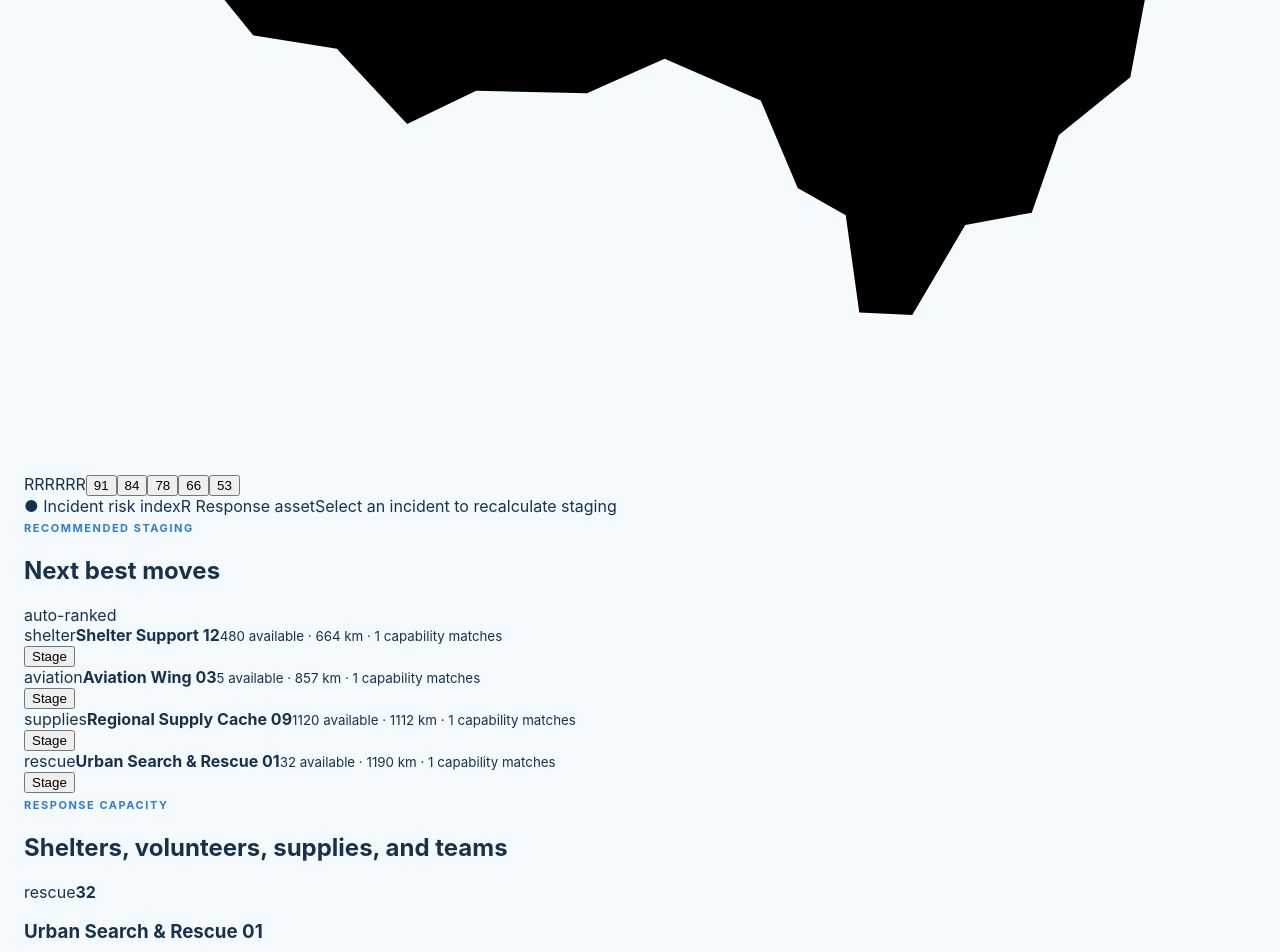
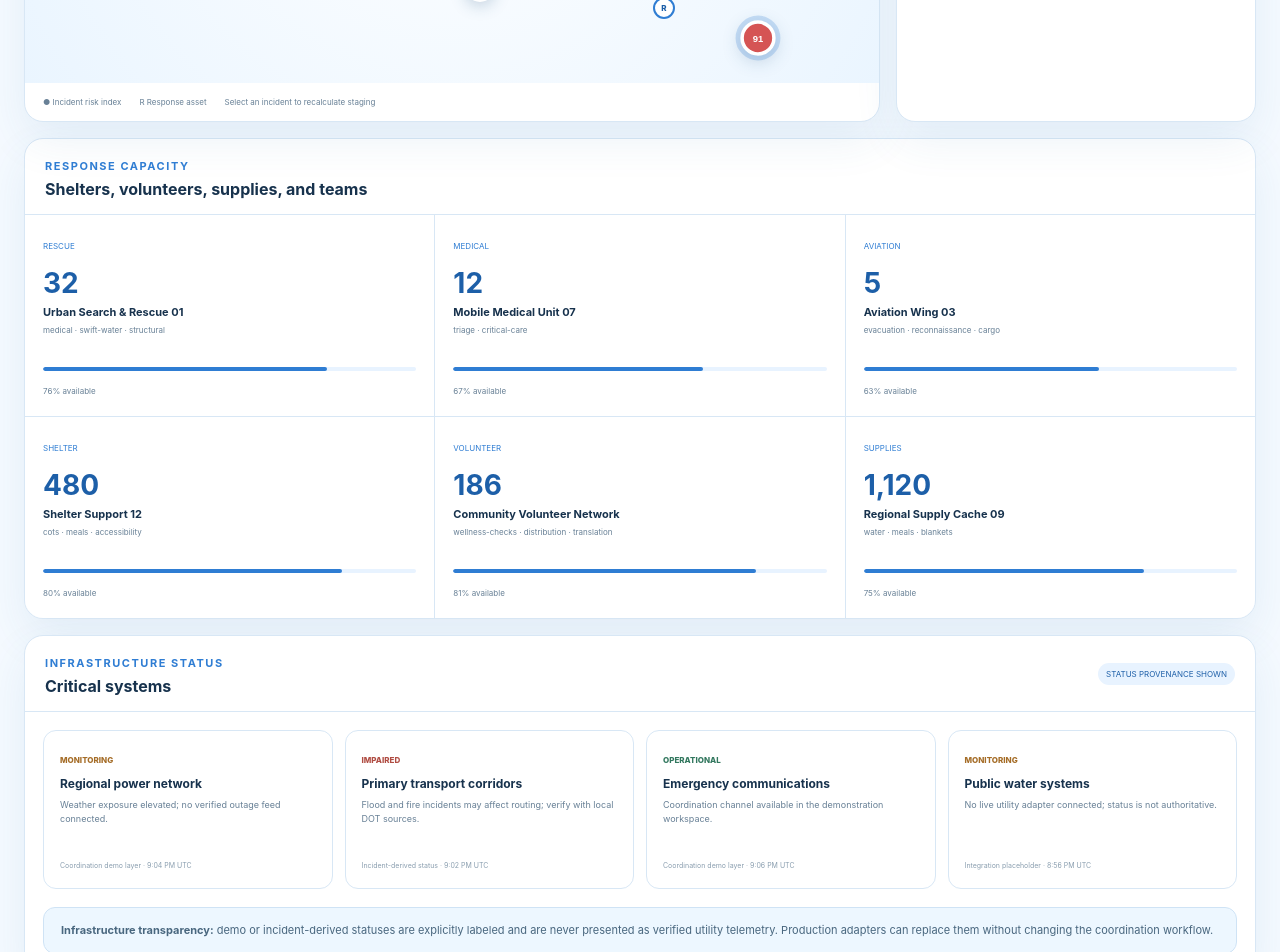
Before and after one commit to mnabid05/crisismesh, a Next.js app in the folder apps/web/: page /operations in a window 1280 px wide. Shown: the part 680-1632 px from the top of the page. Built offline with nearby package versions, Linux system fonts and the light colour scheme; no server answers.

Commit message:
style(operations): clarify live map and capacity views

```diff
--- a/apps/web/app/globals.css
+++ b/apps/web/app/globals.css
@@ -106,6 +106,55 @@ a:focus-visible { outline: 3px solid #8bc4ff; outline-offset: 3px; }
 .resource-grid strong { display: block; margin-top: 26px; }
 .model-grid { grid-template-columns: repeat(2, 1fr); }
 .subpage > .safety-note { margin-top: 24px; }
+.operations-page { padding-top: 46px; }
+.operations-heading { display: flex; justify-content: space-between; gap: 30px; align-items: end; margin-bottom: 25px; }
+.operations-heading h1 { margin: 8px 0; font-size: 40px; letter-spacing: -.045em; }
+.operations-heading p { margin: 0; color: var(--muted); font-size: 13px; }
+.revision-card { min-width: 190px; padding: 15px; border: 1px solid var(--line); border-radius: 15px; background: white; }
+.revision-card span, .revision-card strong { display: block; }
+.revision-card span { color: var(--muted); font-size: 9px; text-transform: uppercase; }
+.revision-card strong { margin: 5px 0 10px; font-size: 24px; }
+.revision-card button, .recommendation-list button { padding: 8px 10px; border: 0; border-radius: 8px; color: white; background: var(--blue); font-size: 9px; font-weight: 700; cursor: pointer; }
+.operations-grid { display: grid; grid-template-columns: minmax(0, 1fr) 360px; gap: 16px; }
+.ops-map-card, .staging-card, .ops-section { overflow: hidden; border: 1px solid var(--line); border-radius: 19px; background: white; box-shadow: var(--shadow); }
+.ops-card-heading { min-height: 70px; display: flex; justify-content: space-between; gap: 15px; align-items: center; padding: 15px 20px; border-bottom: 1px solid var(--line); }
+.ops-card-heading h2 { margin: 5px 0 0; font-size: 16px; }
+.live-badge, .transparency-label { padding: 6px 8px; border-radius: 99px; color: var(--blue-dark); background: var(--sky); font-size: 8px; text-transform: uppercase; }
+.ops-map { height: 430px; position: relative; overflow: hidden; background: radial-gradient(circle at 50% 35%, #fff, #eaf5ff); }
+.ops-map > svg { width: 100%; height: 100%; padding: 45px; }
+.ops-map > svg path { fill: #dceeff; stroke: #a8cae7; stroke-width: 2; }
+.event-pin, .asset-pin { width: 30px; height: 30px; position: absolute; transform: translate(-50%, -50%); display: grid; place-items: center; border-radius: 50%; font-size: 8px; font-weight: 800; }
+.event-pin { border: 3px solid white; color: white; background: #df8c48; box-shadow: 0 4px 15px rgba(42,91,130,.25); cursor: pointer; }
+.event-pin.critical { background: #d55454; }
+.event-pin.moderate { background: #508fd0; }
+.event-pin.selected { outline: 4px solid rgba(47,125,211,.22); transform: translate(-50%, -50%) scale(1.18); }
+.asset-pin { width: 22px; height: 22px; color: var(--blue-dark); background: white; border: 2px solid var(--blue); }
+.map-caption { min-height: 38px; display: flex; gap: 18px; align-items: center; padding: 0 18px; color: var(--muted); font-size: 8px; }
+.recommendation-list article { display: grid; grid-template-columns: 1fr auto; gap: 10px; align-items: center; padding: 16px 18px; border-bottom: 1px solid var(--line); }
+.recommendation-list article span, .recommendation-list article strong, .recommendation-list article small { display: block; }
+.recommendation-list article span { color: var(--blue); font-size: 7px; text-transform: uppercase; }
+.recommendation-list article strong { margin: 5px 0; font-size: 11px; }
+.recommendation-list article small { color: var(--muted); font-size: 8px; }
+.staged-note { margin: 15px; padding: 12px; border-radius: 10px; color: #33785f; background: #eaf8f2; font-size: 9px; line-height: 1.5; }
+.ops-section { margin-top: 16px; }
+.capacity-grid { display: grid; grid-template-columns: repeat(3, 1fr); gap: 1px; background: var(--line); }
+.capacity-grid article { min-width: 0; padding: 18px; background: white; }
+.capacity-grid article > span { color: var(--blue); font-size: 8px; text-transform: uppercase; }
+.capacity-grid article > strong { display: block; margin-top: 13px; color: var(--blue-dark); font-size: 28px; }
+.capacity-grid h3 { margin: 5px 0; font-size: 11px; }
+.capacity-grid p { min-height: 28px; margin: 0; color: var(--muted); font-size: 8px; line-height: 1.5; }
+.capacity-grid article > div { height: 4px; margin: 15px 0 7px; overflow: hidden; border-radius: 99px; background: var(--sky); }
+.capacity-grid i { height: 100%; display: block; border-radius: inherit; background: var(--blue); }
+.capacity-grid small { color: var(--muted); font-size: 8px; }
+.infrastructure-grid { display: grid; grid-template-columns: repeat(4, 1fr); gap: 12px; padding: 18px; }
+.infrastructure-grid article { padding: 16px; border: 1px solid var(--line); border-radius: 13px; }
+.infra-status { color: #33785f; font-size: 8px; font-weight: 800; text-transform: uppercase; }
+.infra-status.impaired, .infra-status.offline { color: #b04d43; }
+.infra-status.monitoring { color: #a56d28; }
+.infrastructure-grid h3 { margin: 9px 0 7px; font-size: 12px; }
+.infrastructure-grid p { min-height: 54px; margin: 0; color: var(--muted); font-size: 9px; line-height: 1.55; }
+.infrastructure-grid small { color: #8a9eaf; font-size: 7px; }
+.ops-section > .safety-note { margin: 0 18px 18px; }
 .site-footer { min-height: 80px; display: grid; grid-template-columns: 1fr auto 1fr; align-items: center; gap: 20px; margin-top: 60px; padding: 20px max(24px, calc((100vw - 1240px) / 2)); border-top: 1px solid var(--line); color: var(--muted); background: white; font-size: 10px; }
 .site-footer strong { color: var(--ink); }
 .site-footer a { justify-self: end; color: var(--blue-dark); text-decoration: none; }
@@ -117,6 +166,9 @@ a:focus-visible { outline: 3px solid #8bc4ff; outline-offset: 3px; }
   .hero-grid { grid-template-columns: 1fr; gap: 30px; padding-top: 55px; }
   .prediction-layout { grid-template-columns: 1fr; }
   .forecast-context { display: grid; }
+  .operations-grid { grid-template-columns: 1fr; }
+  .capacity-grid { grid-template-columns: repeat(2, 1fr); }
+  .infrastructure-grid { grid-template-columns: repeat(2, 1fr); }
 }
 @media (max-width: 620px) {
   .page-shell { width: min(100% - 24px, 1240px); }
@@ -136,6 +188,11 @@ a:focus-visible { outline: 3px solid #8bc4ff; outline-offset: 3px; }
   .incident-cards dl { grid-template-columns: 1fr; }
   .site-footer { grid-template-columns: 1fr; }
   .site-footer a { justify-self: start; }
+  .operations-heading { align-items: flex-start; flex-direction: column; }
+  .revision-card { width: 100%; }
+  .ops-map { height: 330px; }
+  .map-caption { flex-wrap: wrap; padding: 10px; }
+  .capacity-grid, .infrastructure-grid { grid-template-columns: 1fr; }
 }
 @media (prefers-reduced-motion: reduce) {
   html { scroll-behavior: auto; }
```
